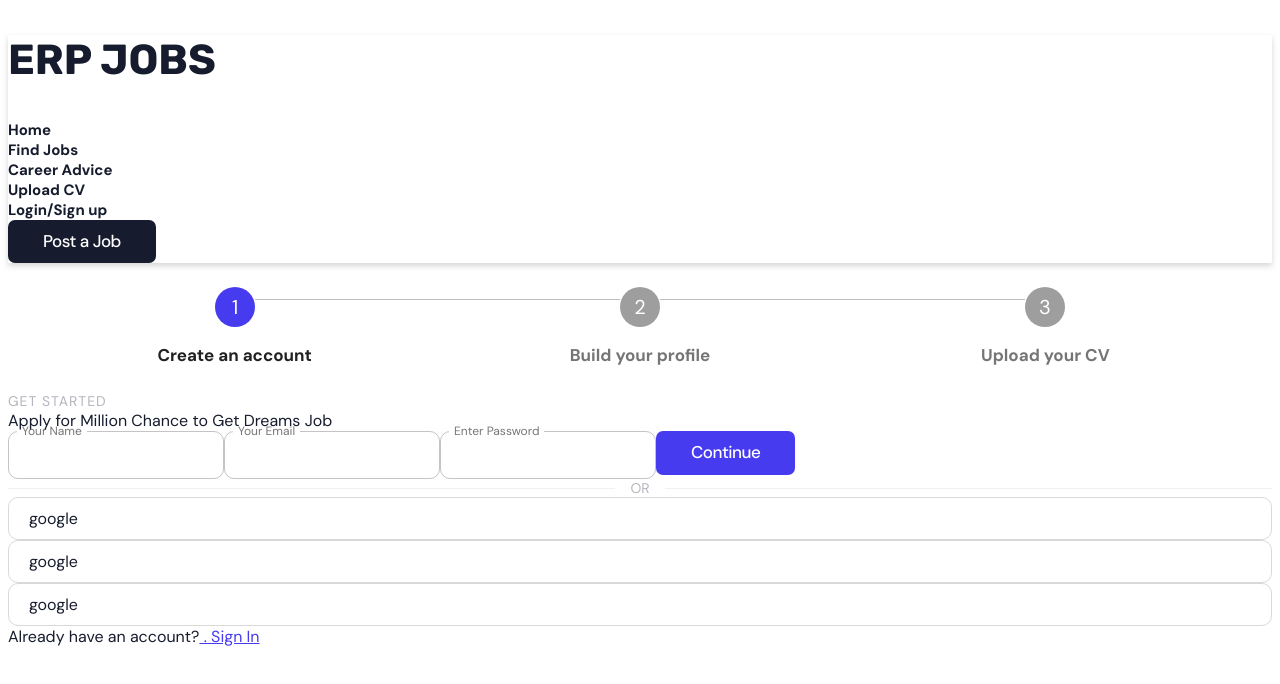
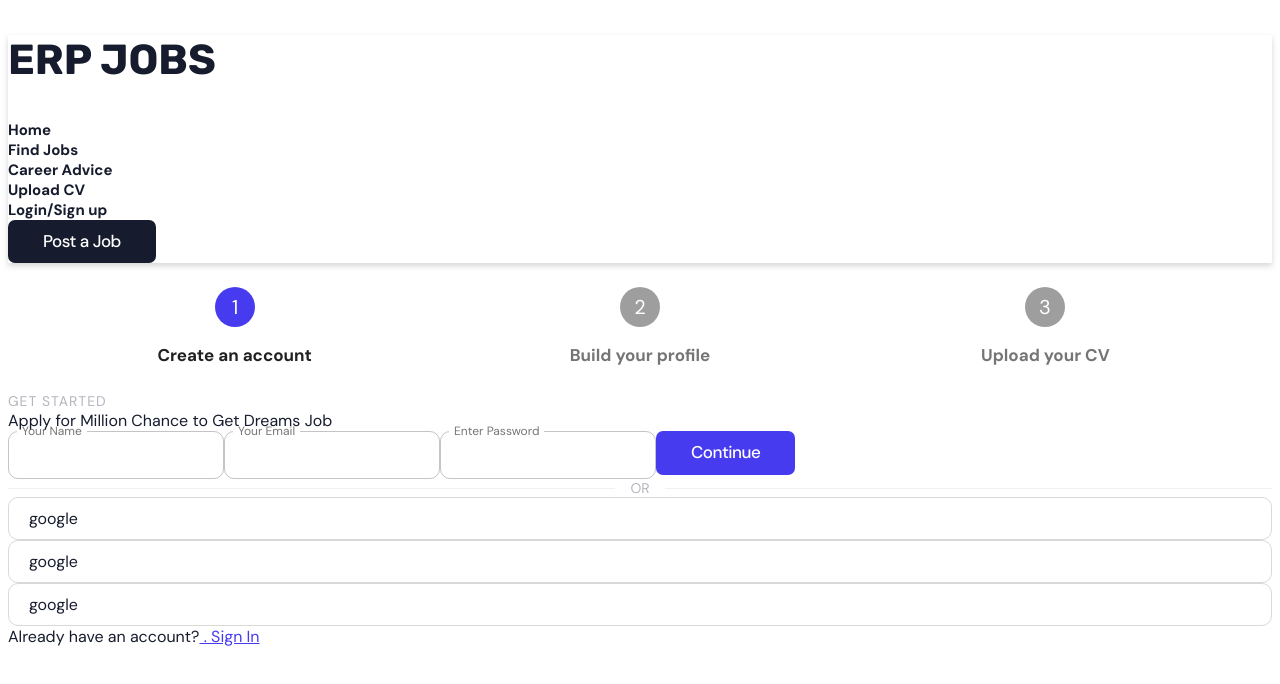
Before and after one commit to shahbazpro2/erp_jobs, a Next.js app: page /login/user in a window 1280 px wide. Shown: the top 684 px of the page. Built offline with nearby package versions, Linux system fonts and the light colour scheme.

Commit message:
Add custom dotted line

```diff
--- a/components/common/stepper/HorizontalStepper.tsx
+++ b/components/common/stepper/HorizontalStepper.tsx
@@ -3,14 +3,28 @@ import { makeStyles } from '@material-ui/core/styles';
 import Stepper from '@material-ui/core/Stepper';
 import Step from '@material-ui/core/Step';
 import StepLabel from '@material-ui/core/StepLabel';
+import { StepConnector } from '@material-ui/core';
+import { withStyles } from '@material-ui/styles';
+
+const ColorlibConnector = withStyles({
+    alternativeLabel: {
+        top: 17,
+        zIndex: 111
+    },
+
+    line: {
+        border: 'none'
+    },
+})(StepConnector);
+
 
 const useStyles = makeStyles((theme) => ({
     root: {
-        background: 'transparent'
+        background: 'transparent',
     },
     label: {
         fontSize: 17,
-        fontWeight: 'bold'
+        fontWeight: 'bold',
     },
     backButton: {
         marginRight: theme.spacing(1),
@@ -31,8 +45,10 @@ interface Props {
 export default function HorizontalStepper({ steps, activeStep }: Props) {
     const classes = useStyles();
     return (
-        <div >
-            <Stepper className={classes.root} activeStep={activeStep} alternativeLabel>
+        <div className="max-w-[1100px] relative m-auto">
+
+            <Stepper className={classes.root} activeStep={activeStep} alternativeLabel connector={<ColorlibConnector />}>
+
                 {steps.map((label) => (
                     <Step key={label}>
                         <StepLabel >
@@ -43,7 +59,7 @@ export default function HorizontalStepper({ steps, activeStep }: Props) {
                     </Step>
                 ))}
             </Stepper>
-
+            <div className="dotted-spaced"></div>
         </div>
     );
 }
```
